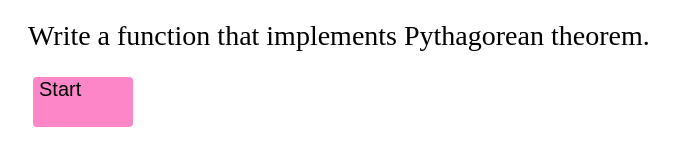
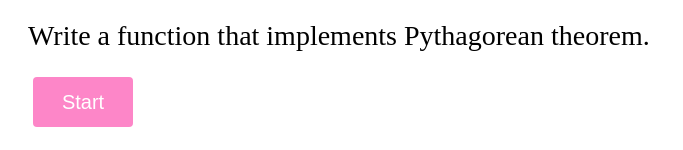
Before and after one commit to Helen17/JavaScript-hw, a plain HTML site: page haha/task0-2.html in a window 1280 px wide. Shown: the top 150 px of the page, without its empty margins (0-683 px from the left). Drawn offline with Linux system fonts and the light colour scheme.

Commit message:
added styles for "start" button

```diff
--- a/styles.css
+++ b/styles.css
@@ -34,3 +34,10 @@ p{
     font-size:28px;
     margin:20px;
 }
+
+#start{
+    display:flex;
+    align-items:center;
+    justify-content:center;
+    color:white;
+}
```
